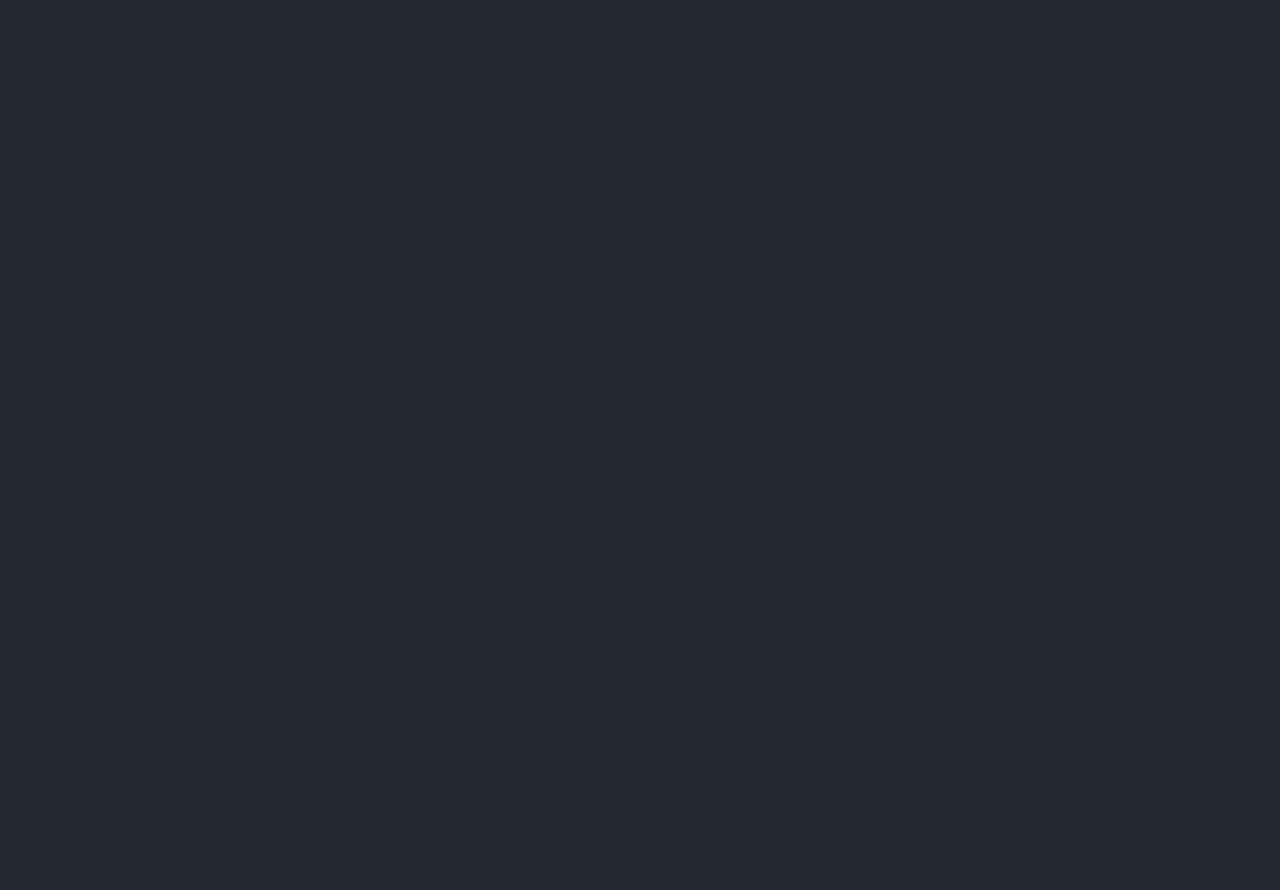
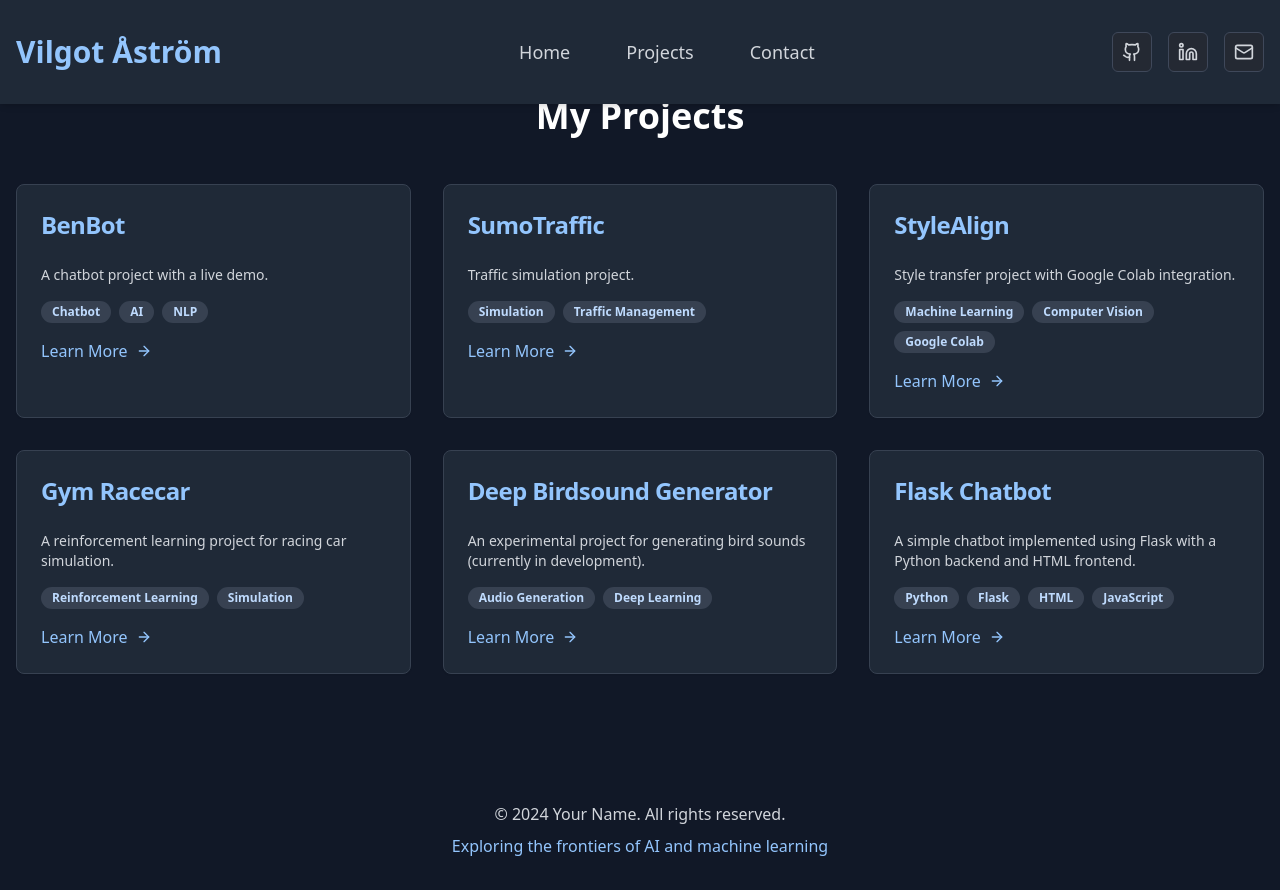
Before and after one commit to vilgotast/portfolioweb, a React (Vite) app: page /projects in a window 1280 px wide. Before the commit this address had no page. Before the commit the page ends 800 px from the top, so only its background shows below. Built offline with nearby package versions, Linux system fonts and the light colour scheme.

Commit message:
Add navigation to projects page
Implement a link in the header to navigate back to the start page. Create a projects page that lists all projects and provides links to their specific pages.
[skip gpt_engineer]

```diff
--- a/src/App.jsx
+++ b/src/App.jsx
@@ -4,6 +4,7 @@ import { QueryClient, QueryClientProvider } from "@tanstack/react-query";
 import { BrowserRouter, Routes, Route } from "react-router-dom";
 import { navItems } from "./nav-items";
 import ProjectTemplate from "./pages/ProjectTemplate";
+import ProjectsPage from "./pages/ProjectsPage";
 
 const queryClient = new QueryClient();
 
@@ -16,6 +17,7 @@ const App = () => (
           {navItems.map(({ to, page }) => (
             <Route key={to} path={to} element={page} />
           ))}
+          <Route path="/projects" element={<ProjectsPage />} />
           <Route path="/projects/:projectId" element={<ProjectTemplate />} />
           <Route path="/projects/chatbot" element={<iframe src="/projects/chatbot" style={{width: '100%', height: '100vh', border: 'none'}} />} />
         </Routes>
--- a/src/components/Header.jsx
+++ b/src/components/Header.jsx
@@ -1,16 +1,19 @@
 import React from 'react';
 import { Button } from "@/components/ui/button";
 import { GithubIcon, LinkedinIcon, MailIcon } from 'lucide-react';
+import { Link } from 'react-router-dom';
 
 const Header = () => {
   return (
     <header className="bg-gray-800 shadow-md fixed top-0 left-0 right-0 z-50">
       <div className="container mx-auto px-4 py-8 flex justify-between items-center">
-        <h1 className="text-3xl font-bold text-blue-300">Vilgot Åström</h1>
+        <Link to="/" className="text-3xl font-bold text-blue-300 hover:text-blue-200 transition-colors">
+          Vilgot Åström
+        </Link>
         <nav>
           <ul className="flex space-x-6">
-            <li><Button variant="ghost" className="text-gray-300 hover:text-blue-300 text-lg">About</Button></li>
-            <li><Button variant="ghost" className="text-gray-300 hover:text-blue-300 text-lg">Projects</Button></li>
+            <li><Button variant="ghost" className="text-gray-300 hover:text-blue-300 text-lg" asChild><Link to="/">Home</Link></Button></li>
+            <li><Button variant="ghost" className="text-gray-300 hover:text-blue-300 text-lg" asChild><Link to="/projects">Projects</Link></Button></li>
             <li><Button variant="ghost" className="text-gray-300 hover:text-blue-300 text-lg">Contact</Button></li>
           </ul>
         </nav>
--- /dev/null
+++ b/src/pages/ProjectsPage.jsx
@@ -0,0 +1,80 @@
+import React from 'react';
+import { Link } from 'react-router-dom';
+import { Card, CardContent, CardDescription, CardHeader, CardTitle } from "@/components/ui/card";
+import { Badge } from "@/components/ui/badge";
+import { ArrowRightIcon } from 'lucide-react';
+import Header from '../components/Header';
+import Footer from '../components/Footer';
+
+const projectData = [
+  {
+    title: "BenBot",
+    description: "A chatbot project with a live demo.",
+    tags: ["Chatbot", "AI", "NLP"],
+    link: "/projects/benbot",
+  },
+  {
+    title: "SumoTraffic",
+    description: "Traffic simulation project.",
+    tags: ["Simulation", "Traffic Management"],
+    link: "/projects/sumotraffic",
+  },
+  {
+    title: "StyleAlign",
+    description: "Style transfer project with Google Colab integration.",
+    tags: ["Machine Learning", "Computer Vision", "Google Colab"],
+    link: "/projects/stylealign",
+  },
+  {
+    title: "Gym Racecar",
+    description: "A reinforcement learning project for racing car simulation.",
+    tags: ["Reinforcement Learning", "Simulation"],
+    link: "/projects/gymracecar",
+  },
+  {
+    title: "Deep Birdsound Generator",
+    description: "An experimental project for generating bird sounds (currently in development).",
+    tags: ["Audio Generation", "Deep Learning"],
+    link: "/projects/deepbirdsound",
+  },
+  {
+    title: "Flask Chatbot",
+    description: "A simple chatbot implemented using Flask with a Python backend and HTML frontend.",
+    tags: ["Python", "Flask", "HTML", "JavaScript"],
+    link: "/projects/chatbot",
+  },
+];
+
+const ProjectsPage = () => {
+  return (
+    <div className="min-h-screen bg-gray-900 text-white">
+      <Header />
+      <main className="container mx-auto px-4 py-24">
+        <h1 className="text-4xl font-bold mb-12 text-center">My Projects</h1>
+        <div className="grid grid-cols-1 md:grid-cols-2 lg:grid-cols-3 gap-8">
+          {projectData.map((project, index) => (
+            <Card key={index} className="bg-gray-800 border-gray-700">
+              <CardHeader>
+                <CardTitle className="text-2xl text-blue-300">{project.title}</CardTitle>
+              </CardHeader>
+              <CardContent>
+                <CardDescription className="text-gray-300 mb-4">{project.description}</CardDescription>
+                <div className="flex flex-wrap gap-2 mb-4">
+                  {project.tags.map((tag, tagIndex) => (
+                    <Badge key={tagIndex} variant="secondary" className="bg-gray-700 text-blue-200">{tag}</Badge>
+                  ))}
+                </div>
+                <Link to={project.link} className="inline-flex items-center text-blue-300 hover:text-blue-100 transition-colors duration-300">
+                  Learn More <ArrowRightIcon className="ml-2 h-4 w-4" />
+                </Link>
+              </CardContent>
+            </Card>
+          ))}
+        </div>
+      </main>
+      <Footer />
+    </div>
+  );
+};
+
+export default ProjectsPage;
```
